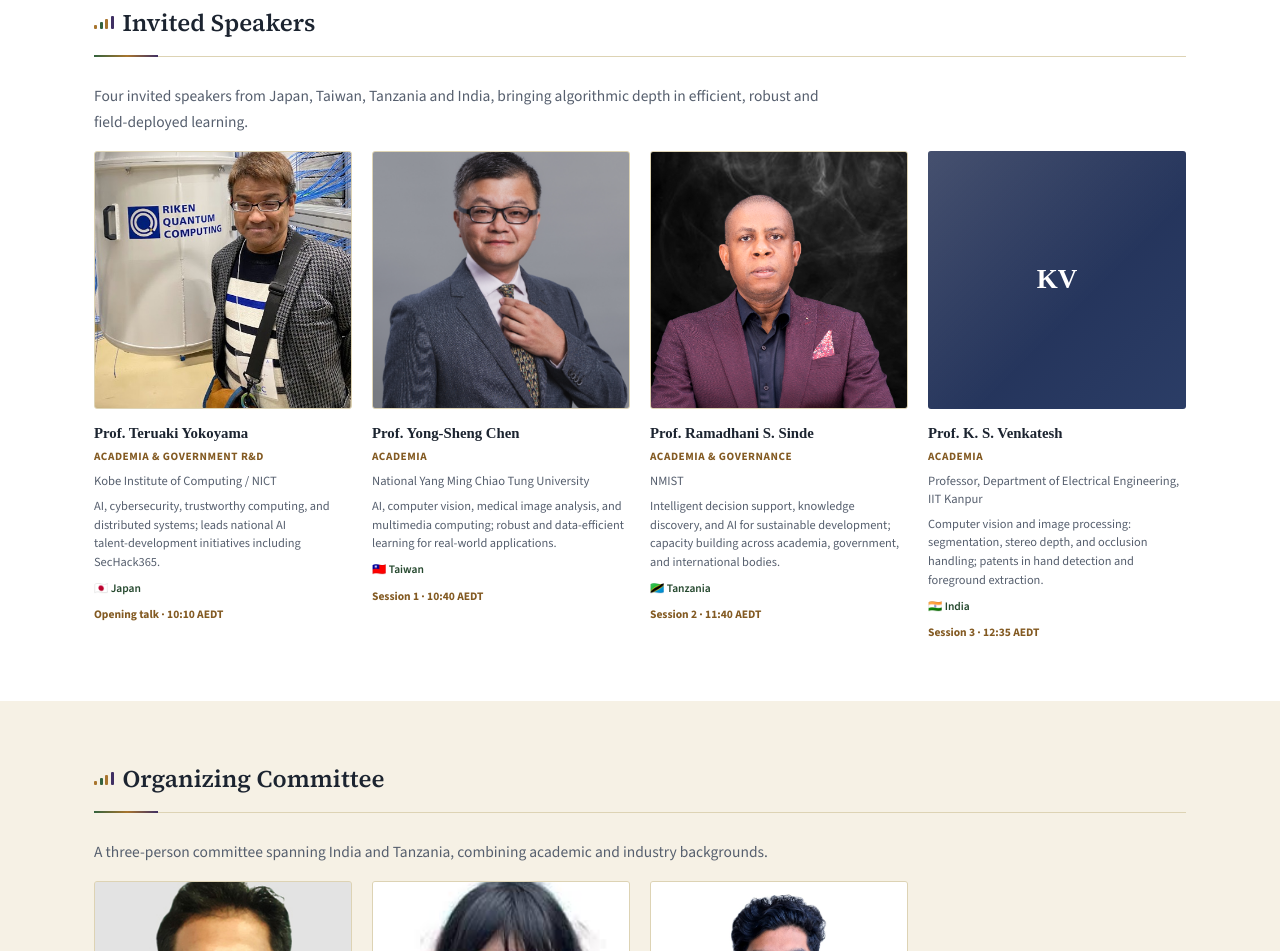
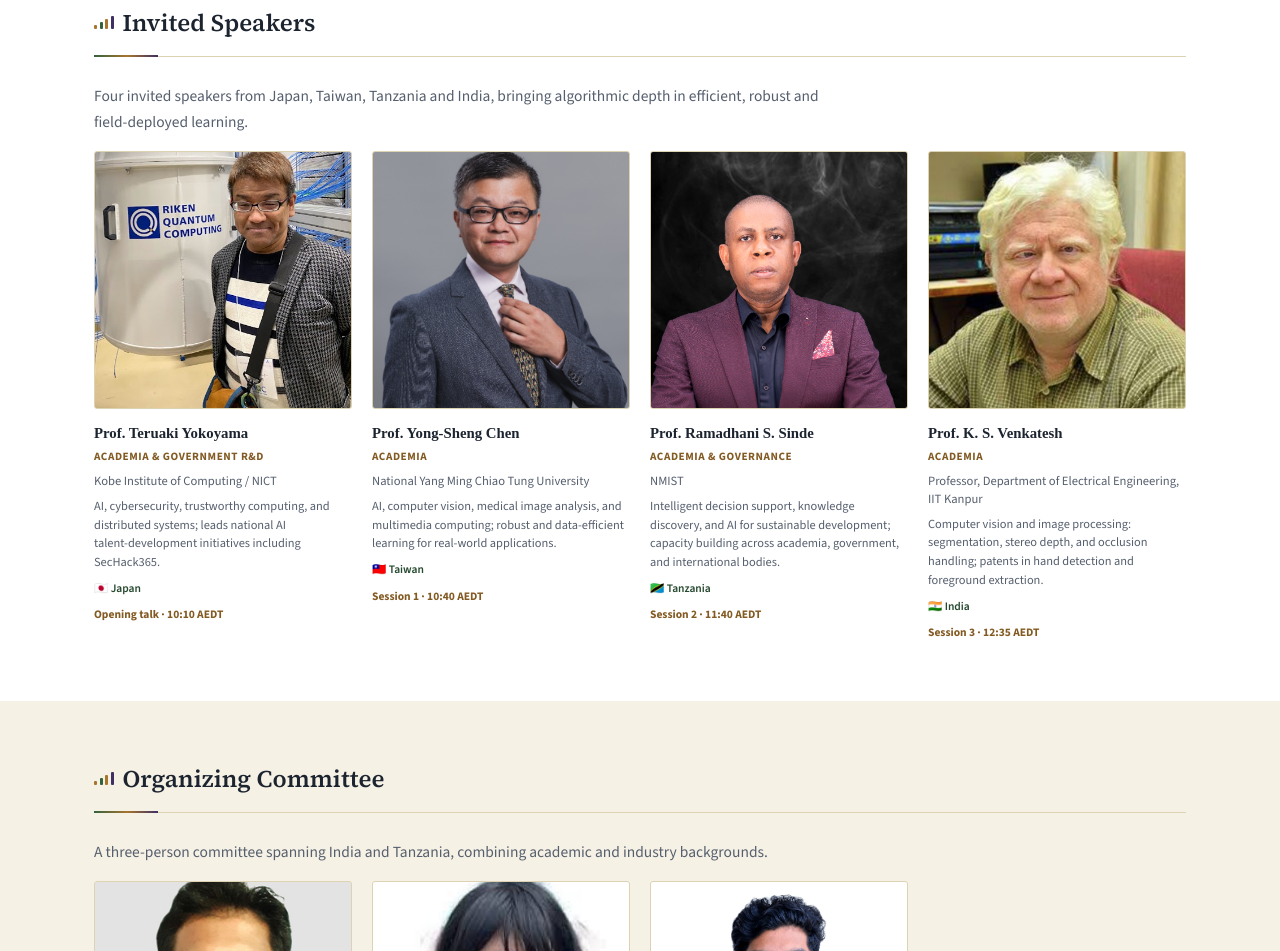
Before and after one commit to Anon-oss-rgb/ACML-SustainableML, a plain HTML site: page index.html in a window 1280 px wide. Shown: the part 8535-9486 px from the top of the page. Drawn offline with nearby package versions, Linux system fonts and the light colour scheme.

Commit message:
Update index.html

```diff
--- a/index.html
+++ b/index.html
@@ -676,7 +676,7 @@
 <div class="person"><img class="avatar" src="Teruaki Yokoyama.jpg" alt="Teruaki Yokoyama"><h4>Prof. Teruaki Yokoyama</h4><div class="role">Academia &amp; Government R&amp;D</div><div class="affil">Kobe Institute of Computing / NICT</div><p class="bio">AI, cybersecurity, trustworthy computing, and distributed systems; leads national AI talent‑development initiatives including SecHack365.</p><span class="country">🇯🇵 Japan</span><span class="slot">Opening talk · 10:10 AEDT</span></div>
 <div class="person"><img class="avatar" src="YSChen.png" alt="Yong‑Sheng Chen"><h4>Prof. Yong‑Sheng Chen</h4><div class="role">Academia</div><div class="affil">National Yang Ming Chiao Tung University</div><p class="bio">AI, computer vision, medical image analysis, and multimedia computing; robust and data‑efficient learning for real‑world applications.</p><span class="country">🇹🇼 Taiwan</span><span class="slot">Session 1 · 10:40 AEDT</span></div>
 <div class="person"><img class="avatar" src="Prof. Sinde.png" alt="Ramadhani S. Sinde"><h4>Prof. Ramadhani S. Sinde</h4><div class="role">Academia &amp; Governance</div><div class="affil">NMIST</div><p class="bio">Intelligent decision support, knowledge discovery, and AI for sustainable development; capacity building across academia, government, and international bodies.</p><span class="country">🇹🇿 Tanzania</span><span class="slot">Session 2 · 11:40 AEDT</span></div>
-<div class="person"><div class="avatar" style="background:linear-gradient(135deg,var(--night-2),var(--night-3))">KV</div><!-- swap for: <img class="avatar" src="KSVenkat.png" alt="K. S. Venkatesh"> --><h4>Prof. K. S. Venkatesh</h4><div class="role">Academia</div><div class="affil">Professor, Department of Electrical Engineering, IIT Kanpur</div><p class="bio">Computer vision and image processing: segmentation, stereo depth, and occlusion handling; patents in hand detection and foreground extraction.</p><span class="country">🇮🇳 India</span><span class="slot">Session 3 · 12:35 AEDT</span></div>
+<div class="person"><img class="avatar" src="KSVenkat.png" alt="K. S. Venkatesh"><h4>Prof. K. S. Venkatesh</h4><div class="role">Academia</div><div class="affil">Professor, Department of Electrical Engineering, IIT Kanpur</div><p class="bio">Computer vision and image processing: segmentation, stereo depth, and occlusion handling; patents in hand detection and foreground extraction.</p><span class="country">🇮🇳 India</span><span class="slot">Session 3 · 12:35 AEDT</span></div>
     </div>
   </div>
 </section>
```
